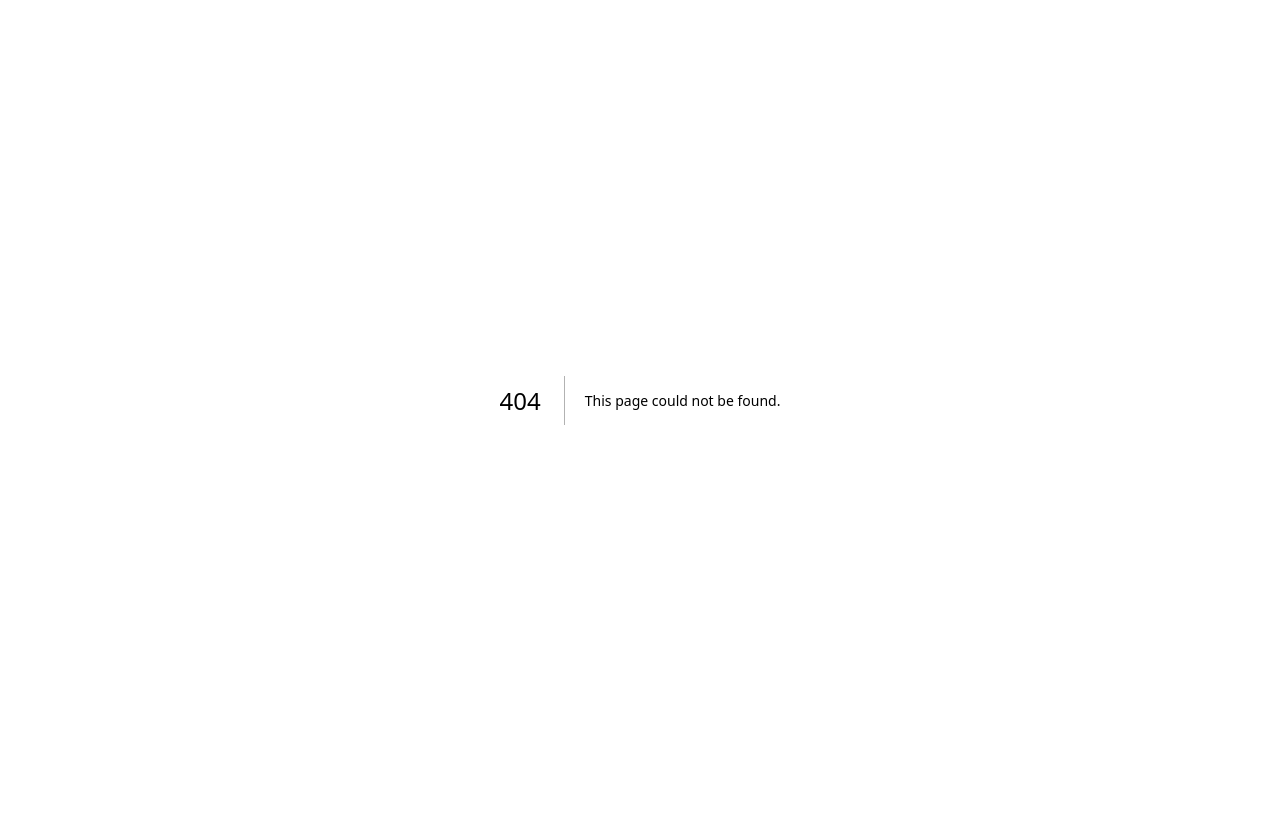
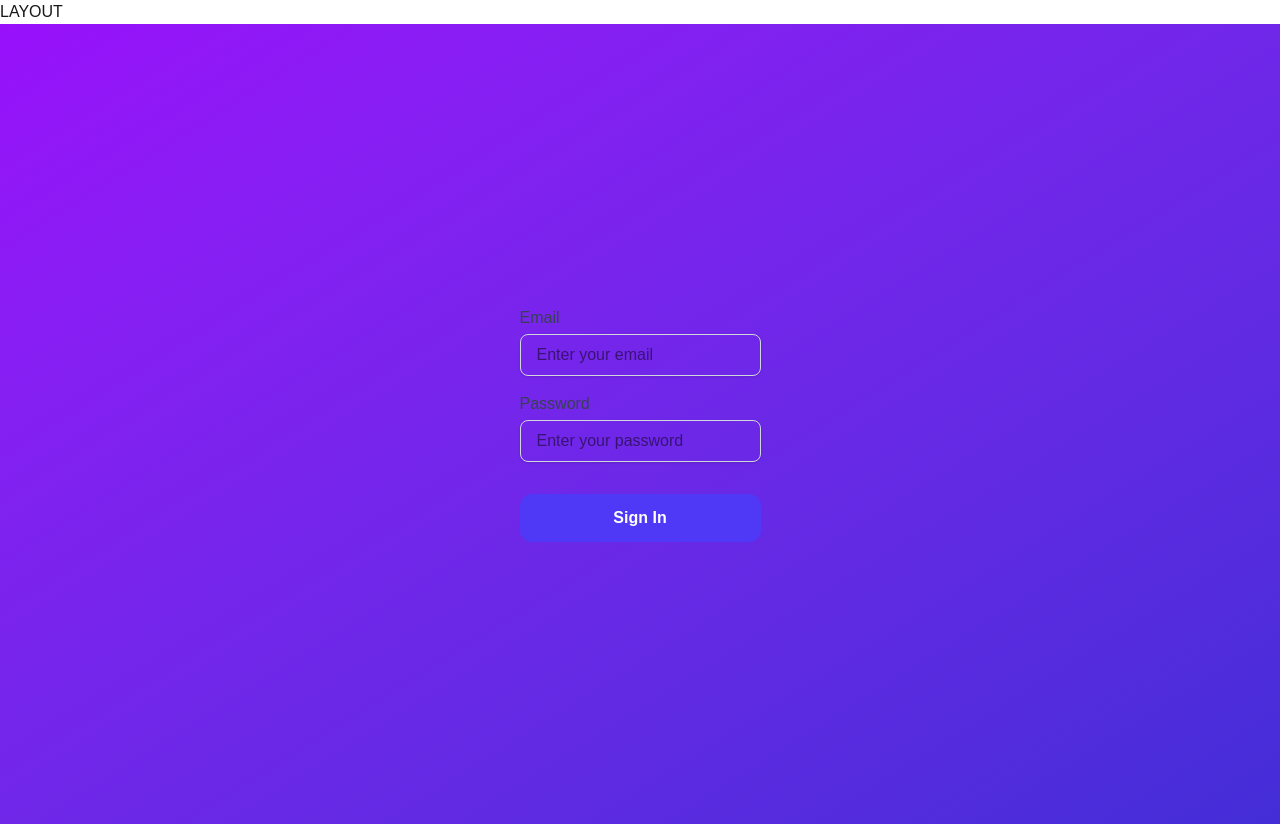
Before and after one commit to DanielG1995/cotizador-vehicular-grupo1-LS, a Next.js app: page /form in a window 1280 px wide. Before the commit this address had no page. Before the commit the page ends 800 px from the top, so only its background shows below. Built offline with nearby package versions, Linux system fonts and the light colour scheme.

Commit message:
ADD: inicio de sesion y redireccion a formulario

```diff
--- a/app/api/useFetchData.ts
+++ b/app/api/useFetchData.ts
@@ -5,11 +5,11 @@ export const useFetchData = (url: string) => {
     const [loading, setLoading] = useState<boolean>(true);
 
     const fetchData = async <T>(body: T, method: 'POST' | 'GET' = 'POST') => {
-        // return new Promise<string>(async (resolve, reject) => {
-        //     setTimeout(() => {
-        //         resolve('Data fetched successfully');
-        //     }, 3000);
-        // });
+        return new Promise<{status: number, message: string}>(async (resolve, reject) => {
+            setTimeout(() => {
+                resolve({status:200, message: "ok"});
+            }, 3000);
+        });
         try {
             const response = await fetch(url, {
                 method,
--- /dev/null
+++ b/app/form/layout.tsx
@@ -0,0 +1,32 @@
+import type { Metadata } from "next";
+import { Geist, Geist_Mono } from "next/font/google";
+
+
+const geistSans = Geist({
+    variable: "--font-geist-sans",
+    subsets: ["latin"],
+});
+
+const geistMono = Geist_Mono({
+    variable: "--font-geist-mono",
+    subsets: ["latin"],
+});
+
+export const metadata: Metadata = {
+    title: "Form",
+    description: "User form for vehicle quotes",
+};
+
+export default function RootLayout({
+    children,
+}: Readonly<{
+    children: React.ReactNode;
+}>) {
+    return (
+        <div>
+            LAYOUT
+            {children}
+        </div>
+
+    );
+}
--- /dev/null
+++ b/app/form/page.tsx
@@ -0,0 +1,40 @@
+import { FormProvider, useForm } from "react-hook-form";
+import TextInput from "../components/TextInput";
+
+export default function Home() {
+  const methods = useForm()
+
+  const onSubmit=(data:any)=>{
+
+  }
+
+  return (
+    <main className="flex min-h-screen items-center justify-center bg-gradient-to-br from-purple-600 to-indigo-700 p-4">
+      <FormProvider {...methods}>
+        <form onSubmit={methods.handleSubmit(onSubmit)} className="space-y-4">
+          <TextInput
+            label="Email"
+            name="email"
+            placeholder="Enter your email"
+            type="email"
+            value=""
+          />
+          <TextInput
+            label="Password"
+            name="password"
+            placeholder="Enter your password"
+            type="password"
+            value=""
+          />
+          <button
+            type="submit"
+            className="w-full rounded-xl bg-indigo-600 hover:bg-indigo-700 transition-all duration-300 text-white font-semibold py-3 mt-4"
+          >
+            Sign In
+          </button>
+        </form>
+
+      </FormProvider>
+    </main>
+  );
+}
--- /dev/null
+++ b/app/helpers/messages.ts
@@ -0,0 +1,15 @@
+export const MESSAGES = {
+    USER_REGISTERED: "User registered successfully!",
+    USER_REGISTER_FAILED: "User registration failed.",
+    FORM_ERRORS: {
+        REQUIRED: "This field is required.",
+        INVALID_EMAIL: "Please enter a valid email address.",
+        PASSWORD_MISMATCH: "Passwords do not match.",
+        INVALID_EMAIL_FORMAT: "Invalid email address",
+        PASSWORD_TOO_SHORT: "Password must be at least 6 characters long",
+        NAME_TOO_SHORT: "Name must be at least 2 characters long",
+    },
+    USER_NOT_REGISTERED: "Don't have an account?",
+    SIGN_UP: "Sign Up",
+    SIGN_IN: "Sign In",
+}
--- a/app/interfaces/signup-interface.ts
+++ b/app/interfaces/login-interface.ts
@@ -4,3 +4,7 @@ interface SignUpFormData {
     password: string;
     confirmPassword: string;
 }
+interface SignInFormData {
+    email: string;
+    password: string;
+}
--- a/app/login/page.tsx
+++ b/app/login/page.tsx
@@ -1,16 +1,35 @@
 'use client';
 import { FormProvider, useForm } from "react-hook-form";
 import TextInput from "../components/TextInput";
+import { useFetchData } from "../api/useFetchData";
+import { URL_SIGN_IN } from "../helpers/urls";
+import { signInSchema } from "../schemas/sign-in-schema";
+import { zodResolver } from "@hookform/resolvers/zod";
+import { toast } from "sonner";
+import { redirect } from "next/navigation";
+import { MESSAGES } from "../helpers/messages";
 
 export default function Home() {
-  const methods = useForm();
+  const { fetchData } = useFetchData(URL_SIGN_IN);
+  const methods = useForm({
+    resolver: zodResolver(signInSchema),
+  });
+
+  const onSubmit = async (data: SignInFormData) => {
+    const resp = await fetchData<SignInFormData>(data);
+    if (resp instanceof Error) {
+      toast.error(resp.message);
+      return;
+    }
+    redirect('/form');
+  };
 
   return (
     <main className="flex min-h-screen items-center justify-center bg-gradient-to-br from-purple-600 to-indigo-700 p-4">
       <div className="w-full max-w-md rounded-2xl bg-white shadow-2xl p-8 space-y-6">
         <h1 className="text-3xl font-bold text-center text-indigo-700">Login</h1>
         <FormProvider {...methods}>
-          <form className="space-y-4">
+          <form onSubmit={methods.handleSubmit(onSubmit)} className="space-y-4">
             <TextInput
               label="Email"
               name="email"
@@ -32,6 +51,12 @@ export default function Home() {
               Sign In
             </button>
           </form>
+          <p className="text-center text-gray-600 mt-4">
+            {MESSAGES.USER_NOT_REGISTERED}{" "}
+            <a href="/sign-up" className="text-indigo-600 hover:underline">
+              {MESSAGES.SIGN_UP}
+            </a>
+          </p>
         </FormProvider>
       </div>
     </main>
--- /dev/null
+++ b/app/schemas/sign-in-schema.ts
@@ -0,0 +1,12 @@
+import { z } from "zod";
+import { MESSAGES } from "../helpers/messages";
+
+export const signInSchema = z
+    .object({
+        email: z.string().email(MESSAGES.FORM_ERRORS.INVALID_EMAIL),
+        password: z
+            .string()
+            .min(6, MESSAGES.FORM_ERRORS.PASSWORD_TOO_SHORT)
+    })
+
+export type RegisterFormValues = z.infer<typeof signInSchema>;
--- a/app/schemas/sign-up-schema.ts
+++ b/app/schemas/sign-up-schema.ts
@@ -1,20 +1,21 @@
 
 import { z } from "zod";
+import { MESSAGES } from "../helpers/messages";
 
 export const signUpSchema = z
     .object({
-        name: z.string().min(2, "Name must be at least 2 characters long"),
-        email: z.string().email("Invalid email address"),
+        name: z.string().min(2, MESSAGES.FORM_ERRORS.NAME_TOO_SHORT),
+        email: z.string().email(MESSAGES.FORM_ERRORS.INVALID_EMAIL_FORMAT),
         password: z
             .string()
-            .min(6, "Password must be at least 6 characters long")
-            .regex(/[A-Z]/, "Password must contain at least one uppercase letter")
-            .regex(/[0-9]/, "Password must contain at least one number"),
+            .min(6, MESSAGES.FORM_ERRORS.PASSWORD_TOO_SHORT)
+            .regex(/[A-Z]/, MESSAGES.FORM_ERRORS.INVALID_EMAIL_FORMAT)
+            .regex(/[0-9]/, MESSAGES.FORM_ERRORS.INVALID_EMAIL_FORMAT),
         confirmPassword: z.string(),
     })
     .refine((data) => data.password === data.confirmPassword, {
         path: ["confirmPassword"],
-        message: "Passwords do not match",
+        message: MESSAGES.FORM_ERRORS.PASSWORD_MISMATCH,
     });
 
 export type RegisterFormValues = z.infer<typeof signUpSchema>;
```
